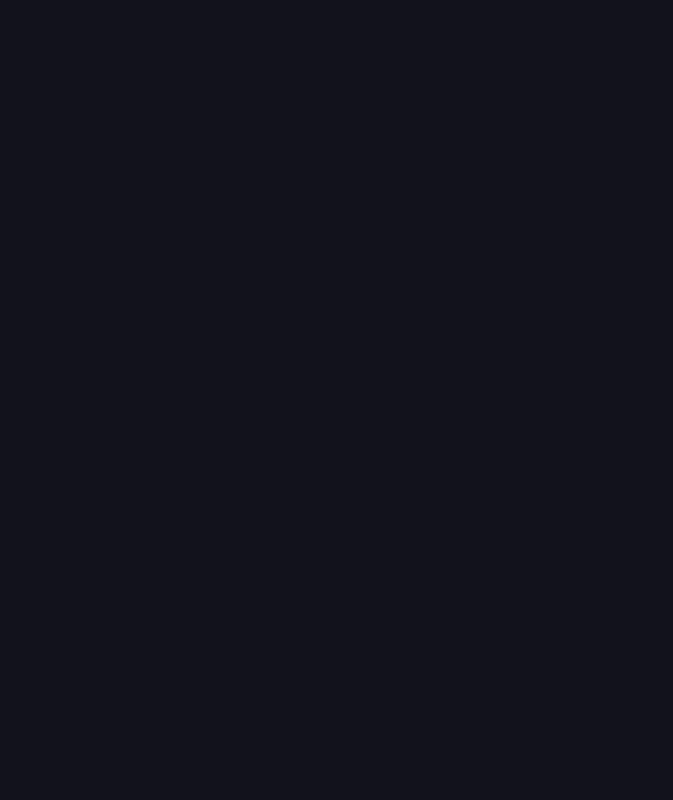
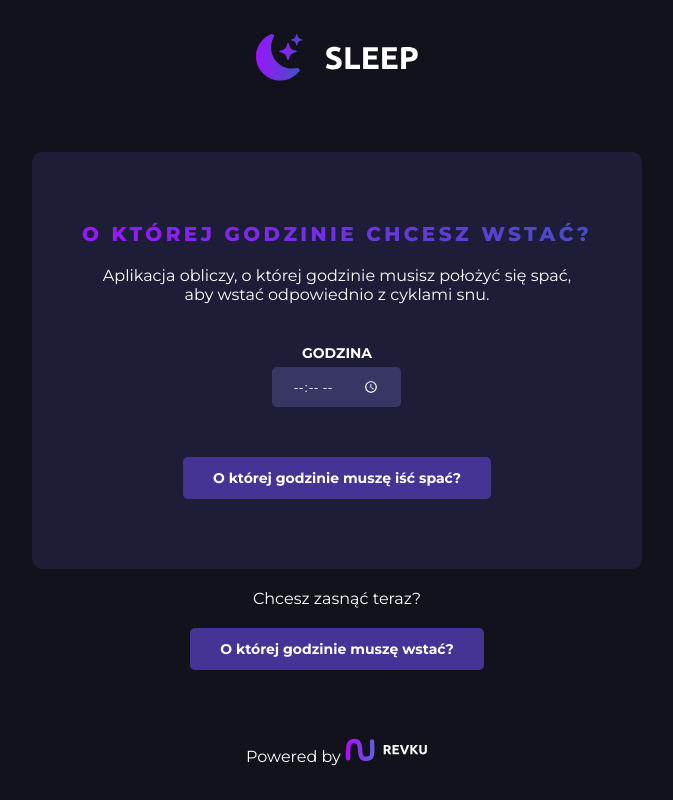
Before and after one commit to Revku/sleep.revku.dev, a React (Create React App) app: page / in a window 1280 px wide. Shown: the whole page, without its empty margins (303-976 px from the left). Built offline with nearby package versions, Linux system fonts and the light colour scheme.

Commit message:
Add basic layout, functionality and styles

```diff
--- a/package.json
+++ b/package.json
@@ -6,6 +6,7 @@
     "@testing-library/jest-dom": "^5.16.3",
     "@testing-library/react": "^12.1.4",
     "@testing-library/user-event": "^13.5.0",
+    "luxon": "^2.3.1",
     "react": "^18.0.0",
     "react-dom": "^18.0.0",
     "react-scripts": "5.0.0",
--- a/public/index.html
+++ b/public/index.html
@@ -28,7 +28,7 @@
 
     <link rel="preconnect" href="https://fonts.googleapis.com">
     <link rel="preconnect" href="https://fonts.gstatic.com" crossorigin>
-    <link href="https://fonts.googleapis.com/css2?family=Open+Sans:wght@400;500;600;700&display=swap" rel="stylesheet">
+    <link href="https://fonts.googleapis.com/css2?family=Montserrat:wght@400;500;600;700;800&family=Open+Sans:wght@400;500;600;700&display=swap" rel="stylesheet">
 
   </head>
   <body>
--- a/src/App.js
+++ b/src/App.js
@@ -1,10 +1,42 @@
-import React from 'react'
+import React, {useState} from 'react'
+import styled from 'styled-components'
 import MainTemplate from 'templates/MainTemplate/MainTemplate'
+import revkulogo from 'assets/images/revku-logo.svg'
+import sleeplogo from 'assets/images/sleep-logo.svg'
+
+import Home from 'views/Home/Home'
+import BedTime from 'views/BedTime/BedTime'
+
+const Wrapper = styled.div`
+  height: 100vh;
+  display: flex;
+  flex-direction: column;
+  align-items: center;
+  justify-content: space-around;
+`;
 
 const App = () => {
+  const [page, setPage] = useState('home');
+  const [time, setTime] = useState('00:00');
+
   return (
     <MainTemplate>
-
+      <Wrapper>
+        <div>
+          <img src={sleeplogo} />
+        </div>
+        <div>
+          {
+          page === 'home'
+          ? <Home setPage={setPage} setTime={setTime} />
+          : page === 'resultbedtime'
+          ? <BedTime time={time} setPage={setPage} />
+          : <h1>Result Wake Up Time</h1>}
+        </div>
+        <div>
+          Powered by <img src={revkulogo} />
+        </div>
+      </Wrapper>
     </MainTemplate>
   )
 }
--- /dev/null
+++ b/src/components/Box/Box.js
@@ -0,0 +1,29 @@
+import React from 'react'
+import styled from 'styled-components'
+
+const Wrapper = styled.div`
+    background: ${({ theme }) => theme.colors.boxBackground};
+    color: ${({ theme }) => theme.colors.text};
+    padding: 70px 50px;
+    border-radius: 10px;
+    text-align: center;
+    display: flex;
+    flex-direction: column;
+    align-items: center;
+    justify-content: center;
+
+    @media (max-width: 650px) {
+      border-radius: 0;
+      padding: 50px 20px;
+    }
+`;
+
+const Box = ({children}) => {
+  return (
+    <Wrapper>
+        {children}
+    </Wrapper>
+  )
+}
+
+export default Box
--- /dev/null
+++ b/src/components/Button/Button.js
@@ -0,0 +1,21 @@
+import React from 'react'
+import styled from 'styled-components'
+
+const StyledButton = styled.button`
+    border: none;
+    background: ${({ theme }) => theme.colors.button};
+    color: ${({ theme }) => theme.colors.text};
+    padding: 12px 30px;
+    font-size: 14px;
+    font-weight: ${({ theme }) => theme.font.weight.bold};
+    border-radius: 5px;
+    cursor: pointer;
+`;
+
+const Button = ({children, onclick}) => {
+  return (
+    <StyledButton onClick={onclick}>{children}</StyledButton>
+  )
+}
+
+export default Button
--- /dev/null
+++ b/src/components/Heading/Heading.js
@@ -0,0 +1,22 @@
+import React from 'react'
+import styled from 'styled-components'
+
+const StyledHeading = styled.h2`
+    font-weight: 800;
+    font-size: 20px;
+    letter-spacing: 0.17em;
+    font-weight: ${({ theme }) => theme.font.weight.extrabold};
+
+    background: ${({ theme }) => theme.colors.textGradient};
+    -webkit-background-clip: text;
+    -webkit-text-fill-color: transparent;
+    background-clip: text;
+`;
+
+const Heading = ({children}) => {
+  return (
+    <StyledHeading>{children}</StyledHeading>
+  )
+}
+
+export default Heading
--- /dev/null
+++ b/src/components/Item/Item.js
@@ -0,0 +1,25 @@
+import React from 'react'
+import styled from 'styled-components'
+
+const StyledItem = styled.div`
+    background: ${({theme}) => theme.colors.secondary};
+    padding: 10px 30px;
+    border-radius: 5px;
+    width: 30%;
+    margin: 3px;
+
+    @media (max-width: 600px) {
+        width: 45%;
+    }
+    @media (max-width: 350px) {
+        width: 95%;
+    }
+`;
+
+const Item = ({children}) => {
+  return (
+    <StyledItem>{children}</StyledItem>
+  )
+}
+
+export default Item
--- /dev/null
+++ b/src/components/Paragraph/Paragraph.js
@@ -0,0 +1,15 @@
+import React from 'react'
+import styled from 'styled-components'
+
+const StyledParagraph = styled.p`
+    margin: 20px 0;
+    max-width: 480px;
+`;
+
+const Paragraph = ({children}) => {
+  return (
+    <StyledParagraph>{children}</StyledParagraph>
+  )
+}
+
+export default Paragraph
--- a/src/utils/theme.js
+++ b/src/utils/theme.js
@@ -5,12 +5,14 @@ export const theme = {
         secondary: "#383763",
         button: "#463396",
         text: "#fff",
+        boxBackground: "#1E1D37",
     },
     font: {
-        family: "'Open Sans', sans-serif",
+        family: "'Montserrat', sans-serif",
         weight: {
             regular: 400,
             bold: 700,
+            extrabold: 800,
         },
     },
 }
--- /dev/null
+++ b/src/views/BedTime/BedTime.js
@@ -0,0 +1,48 @@
+import React from 'react'
+import { DateTime } from "luxon";
+import styled from 'styled-components';
+
+import Box from 'components/Box/Box'
+import Heading from 'components/Heading/Heading'
+import Paragraph from 'components/Paragraph/Paragraph'
+import Item from 'components/Item/Item'
+import Button from 'components/Button/Button'
+
+const Times = styled.div`
+    width: 85%;
+    display: flex;
+    flex-wrap: wrap;
+    justify-content: center;
+`;
+
+const BedTime = ({time, setPage}) => {
+    let bedTime = DateTime.fromISO(time).setLocale('pl-PL').setZone('Europe/Warsaw');
+    let times = [];
+    bedTime = bedTime.minus({minutes: 15});
+
+    for (let i = 0; i < 6; i++) {
+        bedTime = bedTime.minus({minutes: 90});
+        times.push(bedTime.toFormat('HH:mm'));
+    }
+
+    return (
+        <Box>
+            <Heading>PORA SNU</Heading>
+            <Paragraph>Człowiek potrzebuje około 15 minut aby zasnąć. Żeby obudzić się o 6:30, musisz położyć się spać o wybranych godzinach:</Paragraph>
+
+            <Times>
+                {times.map((time, index) => {
+                    return (
+                        <Item key={index}>{time}</Item>
+                    )
+                })}
+            </Times>
+
+            <Paragraph>Jeśli obudzisz się w jednym z tych momentów, wstaniesz między 90-minutowymi cyklami snu. Dobry sen składa się z 5-6 pełnych cykli snu.</Paragraph>
+
+            <Button onclick={() => setPage('home')}>Powrót do strony głównej</Button>
+        </Box>
+    )
+}
+
+export default BedTime
--- /dev/null
+++ b/src/views/Home/Home.js
@@ -0,0 +1,74 @@
+import React from 'react'
+import styled from 'styled-components'
+
+// Components
+import Box from 'components/Box/Box'
+import Heading from 'components/Heading/Heading'
+import Button from 'components/Button/Button'
+import Paragraph from 'components/Paragraph/Paragraph'
+
+const Label = styled.label`
+  display: block;
+  margin-bottom: 5px;
+  font-size: 14px;
+  font-weight: ${({ theme }) => theme.font.weight.bold};
+`;
+
+const Input = styled.input`
+  display: block;
+  padding: 10px 20px;
+  background: ${({ theme }) => theme.colors.secondary};
+  border: none;
+  color: ${({ theme }) => theme.colors.text};
+  border-radius: 5px;
+  margin-bottom: 30px;
+
+  ::-webkit-calendar-picker-indicator{
+    filter: invert(100%) sepia(5%) saturate(20%) hue-rotate(113deg) brightness(106%) contrast(105%);
+  }
+`;
+
+const Wrapper = styled.div`
+  text-align: center;
+  display: flex;
+  flex-direction: column;
+  align-items: center;
+`;
+
+const Field = styled.div`
+  margin: 20px 0;
+`;
+
+const Home = ({setPage, setTime}) => {
+  const [bedTime, setBedTime] = React.useState('');
+
+  const submit = () => {
+    if (!bedTime) {
+      alert('Na początku wpisz godzinę.');
+      return;
+    } else {
+      setTime(bedTime);
+      setPage('resultbedtime');
+    }
+  }
+
+  return (
+    <Wrapper>
+      <Box>
+        <Heading>O KTÓREJ GODZINIE CHCESZ WSTAĆ?</Heading>
+        <Paragraph>Aplikacja obliczy, o której godzinie musisz położyć się spać, aby wstać odpowiednio z cyklami snu.</Paragraph>
+
+        <Field>
+          <Label>GODZINA</Label>
+          <Input type="time" onChange={(event) => setBedTime(event.target.value)} value={bedTime} />
+        </Field>
+
+        <Button onclick={submit}>O której godzinie muszę iść spać?</Button>
+      </Box>
+      <Paragraph>Chcesz zasnąć teraz?</Paragraph>
+      <Button>O której godzinie muszę wstać?</Button>
+    </Wrapper>
+  )
+}
+
+export default Home
```
Also changed, not shown: src/views/WakeUpTime/WakeUpTime.js (added), 2 other files (tests, documents, lock files or other folders).
